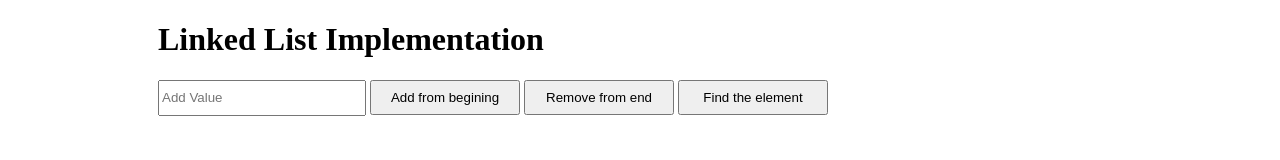
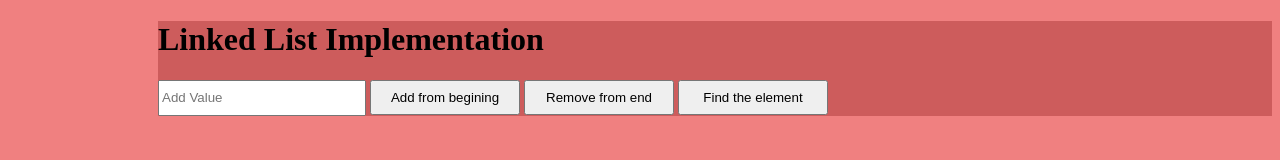
Before and after one commit to Madhurendra1311/python, a plain HTML site: page Html/fifth/index.html in a window 1280 px wide. Drawn offline with Linux system fonts and the light colour scheme.

Commit message:
linked_list_implementation

```diff
--- a/Html/fifth/index.html
+++ b/Html/fifth/index.html
@@ -9,7 +9,7 @@
     <title>Linked List</title>
 </head>
 
-<body>
+<body class="container">
     <div class="main-container">
         <h1>Linked List Implementation</h1>
         <input type=text class="value" placeholder='Add Value' name="value" />
--- a/Html/fifth/style.css
+++ b/Html/fifth/style.css
@@ -1,8 +1,13 @@
+.container{
+    background-color: lightcoral;
+}
 .main-container{
     margin-left: 150px;
+    background-color: indianred;
 }
 .node-list{
     margin-top:10px;
+    margin-left: 150px;
 }
 .node{
     display:inline-block;
```
